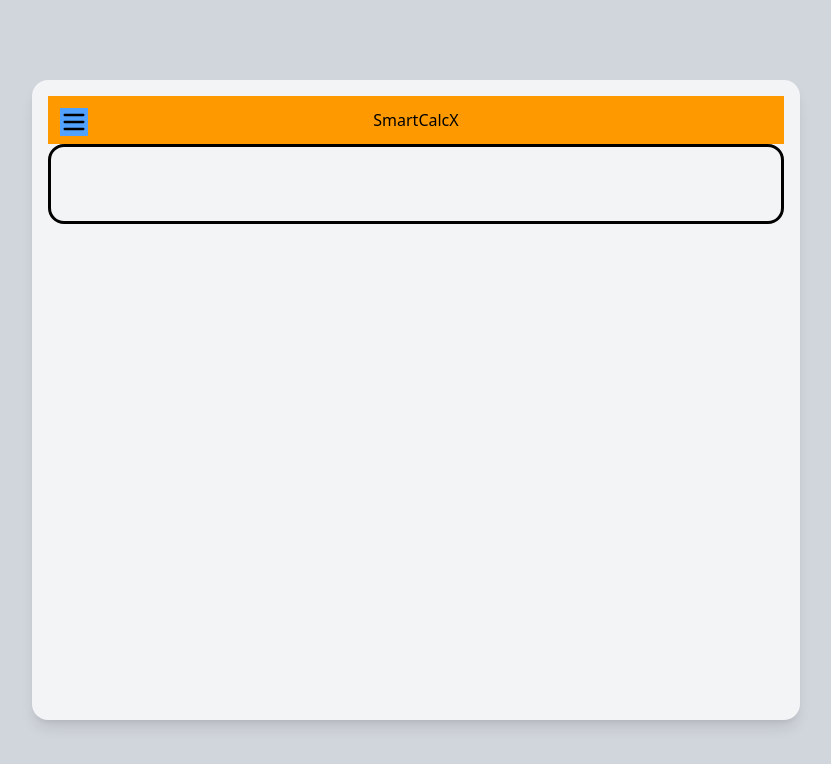
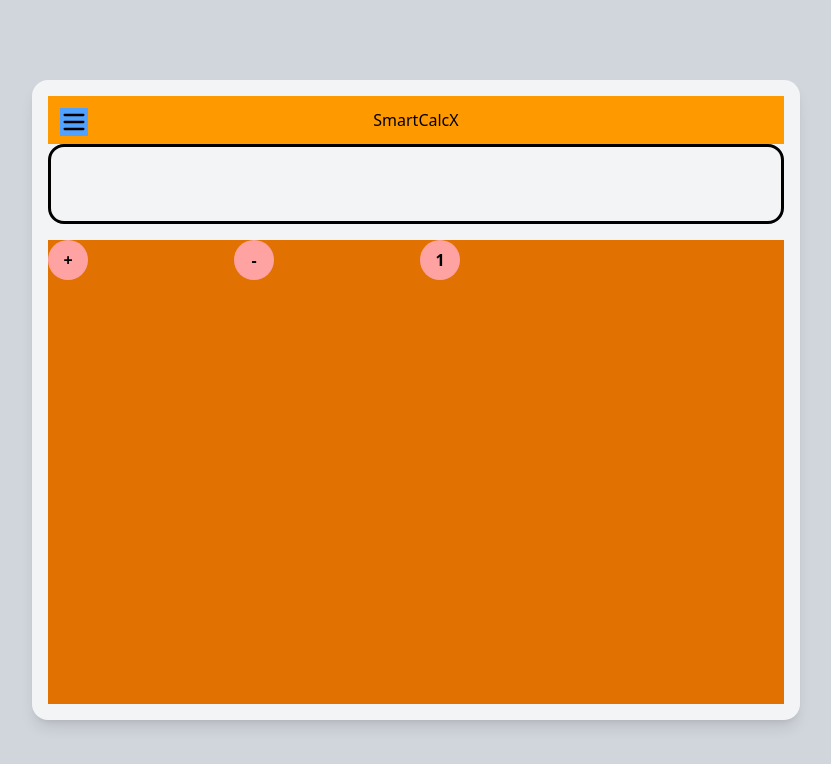
Before and after one commit to Hanseenee-prog/CodeAlpha_Calculator, a React (Vite) app: page / in a window 1280 px wide. Shown: the top 764 px of the page, without its empty margins (224-1055 px from the left). Built offline with nearby package versions, Linux system fonts and the light colour scheme.

Commit message:
Set up the KeypadGrid

```diff
--- a/src/App.jsx
+++ b/src/App.jsx
@@ -3,16 +3,18 @@ import { useState } from "react";
 import Header from './components/Header';
 import SideBar from './components/SideBar';
 import CalcInput from './components/CalcInput';
+import KeyPadGrid from './components/KeyPadGrid';
 
 function App() {
   const [isOpen, setIsOpen] = useState(false);
+  const [buttons, setButtons] = useState(['+', "-", "1"])
 
   return (
     <div className='w-[90vw] h-[90vw] max-w-3xl md:h-[80vh]
                     md:max-w-[80vw] lg:max-h-[80vh] lg:max-w-[60vw]
                     bg-gray-100 rounded-2xl shadow-lg mx-auto p-4'>
 
-      <div className="calc-contents relative h-full">
+      <div className="calc-contents relative h-full overflow-hidden">
         <Header
           isOpen={isOpen}
           setIsOpen={setIsOpen}
@@ -21,6 +23,10 @@ function App() {
           isOpen={isOpen}
         />
         <CalcInput />
+        <KeyPadGrid
+          buttons={buttons}
+          setButtons={setButtons}
+        />
       </div>
     </div>
   )
--- /dev/null
+++ b/src/components/KeyPadGrid.jsx
@@ -0,0 +1,17 @@
+const KeyPadGrid = ({buttons}) => {
+    return (
+        <div className="btn-grid h-full w-full grid grid-cols-4 gap-2 mt-4 bg-amber-600">
+            {
+                buttons.map((button, index) => {
+                    return <span key={index}
+                                 className="rounded-full w-10 h-10 bg-red-300 grid place-items-center
+                                            font-semibold cursor-pointer hover:bg-red-400">
+                                    {button}
+                           </span>
+                })
+            }
+        </div>
+     );
+}
+
+export default KeyPadGrid;
```
